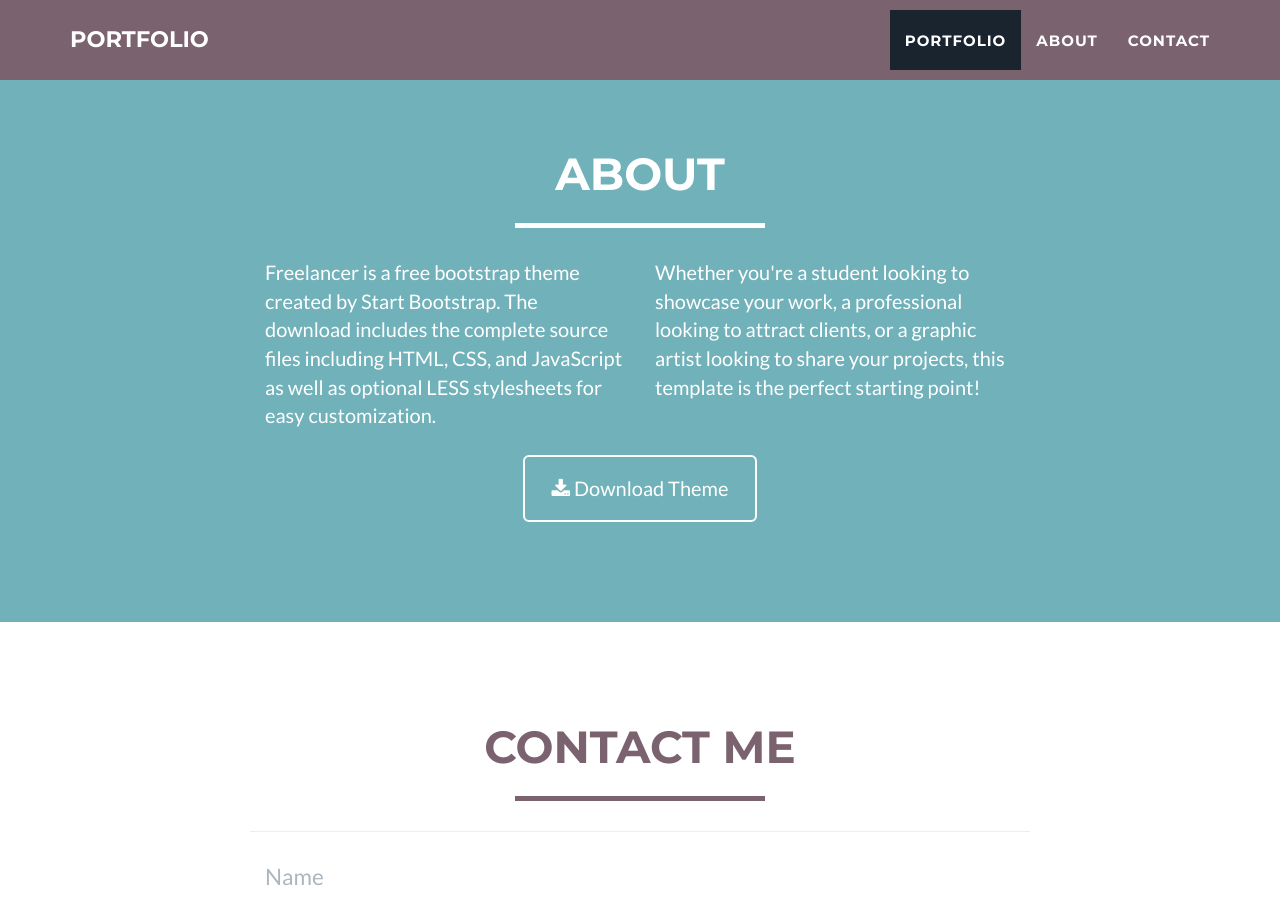
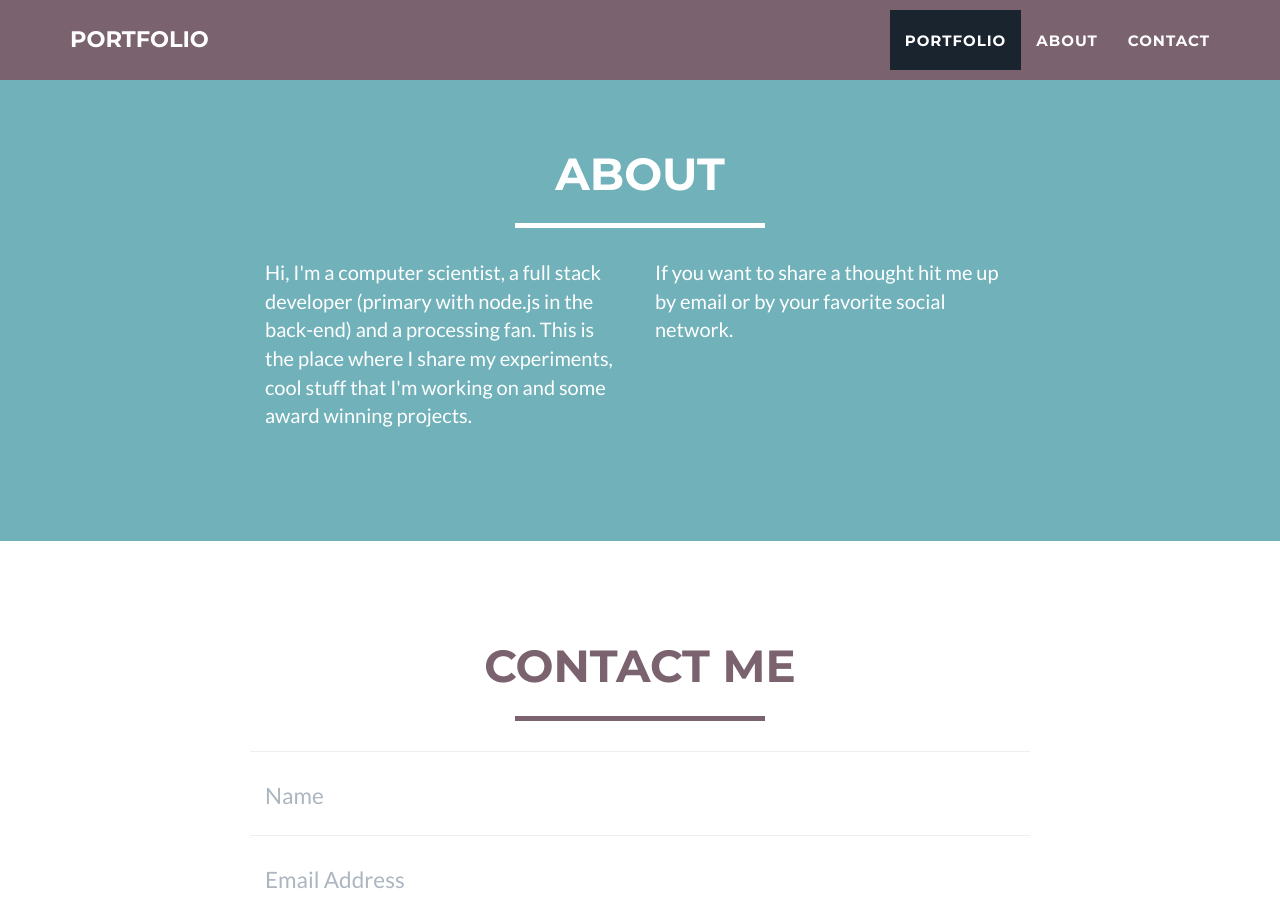
Before and after one commit to danieltorrer/monkeythecoder.github.io, a Jekyll site: the page built from index.html, in a window 1280 px wide and 900 px high, scrolled down 1539 px. Built offline with Jekyll 4.4.1, drawn with Linux system fonts in a browser that asks for light colours.

Commit message:
Image fix

```diff
--- a/_includes/about.html
+++ b/_includes/about.html
@@ -9,16 +9,12 @@
             </div>
             <div class="row">
                 <div class="col-lg-4 col-lg-offset-2">
-                    <p>Freelancer is a free bootstrap theme created by Start Bootstrap. The download includes the complete source files including HTML, CSS, and JavaScript as well as optional LESS stylesheets for easy customization.</p>
+                    <p>Hi, I'm a computer scientist, a full stack developer (primary with node.js in the back-end) and a processing fan. This is the place where I share my experiments, cool stuff that I'm working on and some award winning projects. </p>
                 </div>
                 <div class="col-lg-4">
-                    <p>Whether you're a student looking to showcase your work, a professional looking to attract clients, or a graphic artist looking to share your projects, this template is the perfect starting point! </p>
+                    <p>If you want to share a thought hit me up by email or by your favorite social network.</p>
                 </div>
-                <div class="col-lg-8 col-lg-offset-2 text-center">
-                    <a href="#" class="btn btn-lg btn-outline">
-                        <i class="fa fa-download"></i> Download Theme
-                    </a>
-                </div>
+                <div class="col-lg-8 col-lg-offset-2 text-center"></div>
             </div>
         </div>
     </section>
```
